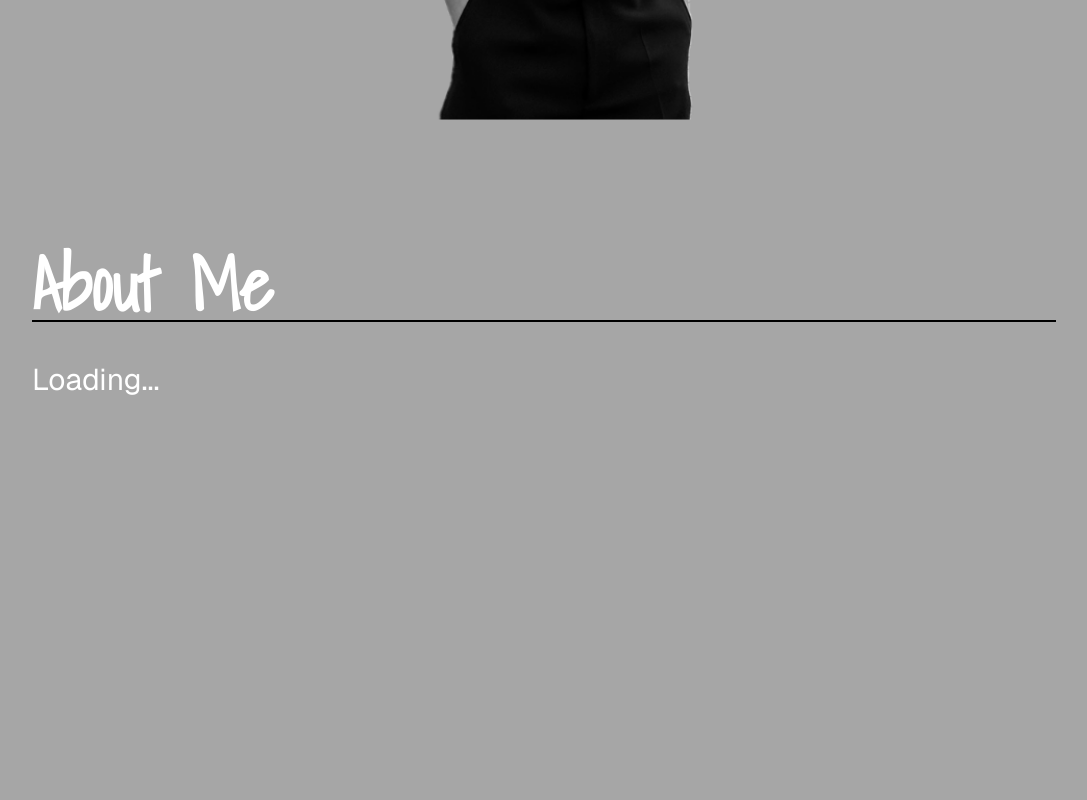
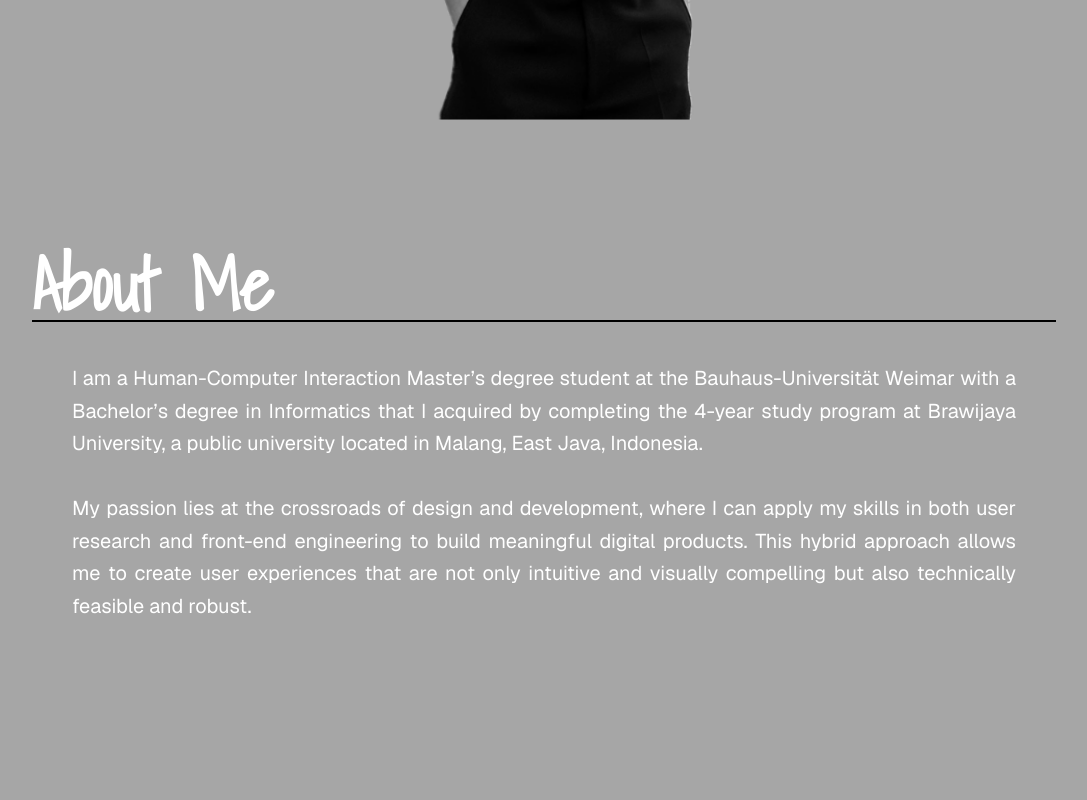
Before and after one commit to Krivei/xavier-portfolio, a Next.js app: page / in a window 1280 px wide. Shown: the part 680-1480 px from the top of the page, without its empty margins (96-1183 px from the left). Built offline with nearby package versions, Linux system fonts and the light colour scheme; no server answers; a web font is replaced by a local one.

Commit message:
Size fix

```diff
--- a/src/app/_components/AboutMe.tsx
+++ b/src/app/_components/AboutMe.tsx
@@ -1,27 +1,15 @@
-"use client";
-import Markdown from "react-markdown";
-import { useEffect, useState } from "react";
-import { richText } from "@/lib/models/model";
-// import { getAboutMe } from "@/lib/models/model";
-
 export default function AboutMe(){
-    // const articles = await getAboutMe();
-    const [aboutMe, setAboutMe] = useState<richText>({text: "Loading..."});
-
-    useEffect(() => {
-        fetch(`https://stable-melody-e536e34213.strapiapp.com/api/about-me?populate=*`)
-        .then(response => response.json())
-        .then(data => setAboutMe(data.data))
-        .catch(error => console.error("Failed to fetch articles:", error));
-    }, []);
-
-    return <div id="aboutme" className="w-full sm:w-[80%] h-dvh bg-[#a6a6a6] pt-[25%] sm:pt-[10%] text-center sm:text-start">
+    return <div id="aboutme" className="w-full sm:w-[80%] h-[100vh] bg-[#a6a6a6] pt-[25%] sm:pt-[10%] text-center sm:text-start">
         <h1 className="font-handwriting text-4xl sm:text-7xl text-white font-bold">About Me</h1>
         <div className="border-1 border-black w-[80%] justify-self-center lg:w-full"></div>
-        <div className="prose prose-invert text-white text-lg sm:text-2xl md:text-3xl font-sans text-justify py-5 sm:py-10 px-5 sm:px-0 space-y-8">
-            <Markdown>
-                {aboutMe.text}
-            </Markdown>
+        <div className="w-full p-10 text-white text-justify font-sans lg:text-xl leading-relaxed">
+            <p>
+            I am a Human-Computer Interaction Master’s degree student at the Bauhaus-Universität Weimar with a Bachelor’s degree in Informatics that I acquired by completing the 4-year study program at Brawijaya University, a public university located in Malang, East Java, Indonesia.
+        </p>
+        <br />
+        <p>
+            My passion lies at the crossroads of design and development, where I can apply my skills in both user research and front-end engineering to build meaningful digital products. This hybrid approach allows me to create user experiences that are not only intuitive and visually compelling but also technically feasible and robust.
+        </p>
         </div>
         </div>
 }
--- a/src/app/_components/LandingPage.tsx
+++ b/src/app/_components/LandingPage.tsx
@@ -1,7 +1,7 @@
 import Image from "next/image";
 export default function LandingPage() {
     return (
-        <div id="home" className="w-full h-dvh bg-[url(/assets/landing.png)] flex flex-row justify-center items-center bg-center bg-cover p-3">
+        <div id="home" className="w-full h-[100vh] bg-[url(/assets/landing.png)] flex flex-row justify-center items-center bg-center bg-cover p-3">
             <div>
             <p className="hidden sm:block text-4xl font-bold lg:-ml-14 text-shadow-lg">Hi! my name is</p>
             <p className="sm:hidden text-xl font-bold lg:-ml-14 text-white text-shadow-lg">Hi! I&apos;m</p>
--- a/src/app/_components/Project.tsx
+++ b/src/app/_components/Project.tsx
@@ -10,16 +10,14 @@ export default function Projects(){
     const [counter, setCounter] = useState(1)
 
     useEffect(() => {
-        fetch(`https://stable-melody-e536e34213.strapiapp.com/api/articles?populate=*&sort=publishedAt:desc&pagination[start]=0&pagination[limit]=${counter*3}`)
+    fetch(`https://stable-melody-e536e34213.strapiapp.com/api/articles?populate=*&sort=publishedAt:desc&pagination[start]=0&pagination[limit]=${counter*3}`)
         .then(response => response.json())
-        .then(data => setProjects(data.data))
+        .then(data => {
+            setProjects(data.data);
+            setLength(data.meta.pagination.total);
+        })
         .catch(error => console.error("Failed to fetch articles:", error));
-
-        fetch(`https://stable-melody-e536e34213.strapiapp.com/api/articles?populate=*&sort=publishedAt:desc`)
-        .then(response => response.json())
-        .then(data => setLength(data.data.length))
-        .catch(error => console.error("Failed to fetch articles:", error));
-    },[counter])
+        }, [counter]);
 
     function loadMore(){
         setCounter(counter + 1)
@@ -31,7 +29,7 @@ export default function Projects(){
         projectPage?.scrollIntoView({behavior: "smooth"});
     }
 
-    return <div id="projects" className="w-full sm:w-[80%] min-h-dvh bg-[#a6a6a6] pt-[25%] sm:pt-[10%] text-center sm:text-start">
+    return <div id="projects" className="w-full sm:w-[80%] min-h-[100vh] bg-[#a6a6a6] pt-[25%] sm:pt-[10%] text-center sm:text-start">
         <h1 className="font-handwriting text-4xl sm:text-7xl text-white font-bold">Projects</h1>
         <div className="border-1 border-black w-[80%] justify-self-center lg:w-full"></div>
         <div className="w-full flex lg:justify-between p-10 flex-col lg:grid lg:grid-cols-3 gap-10 items-center">
--- a/src/app/page.tsx
+++ b/src/app/page.tsx
@@ -22,7 +22,7 @@ export default function HomePage() {
   }, []);
 
   return (
-    <main className="min-h-screen flex flex-col items-center overflow-hidden bg-[#a6a6a6]">
+    <main className="flex flex-col items-center overflow-hidden bg-[#a6a6a6]">
       <NavBar />
       <div ref={landingRef}>
         <LandingPage />
```
